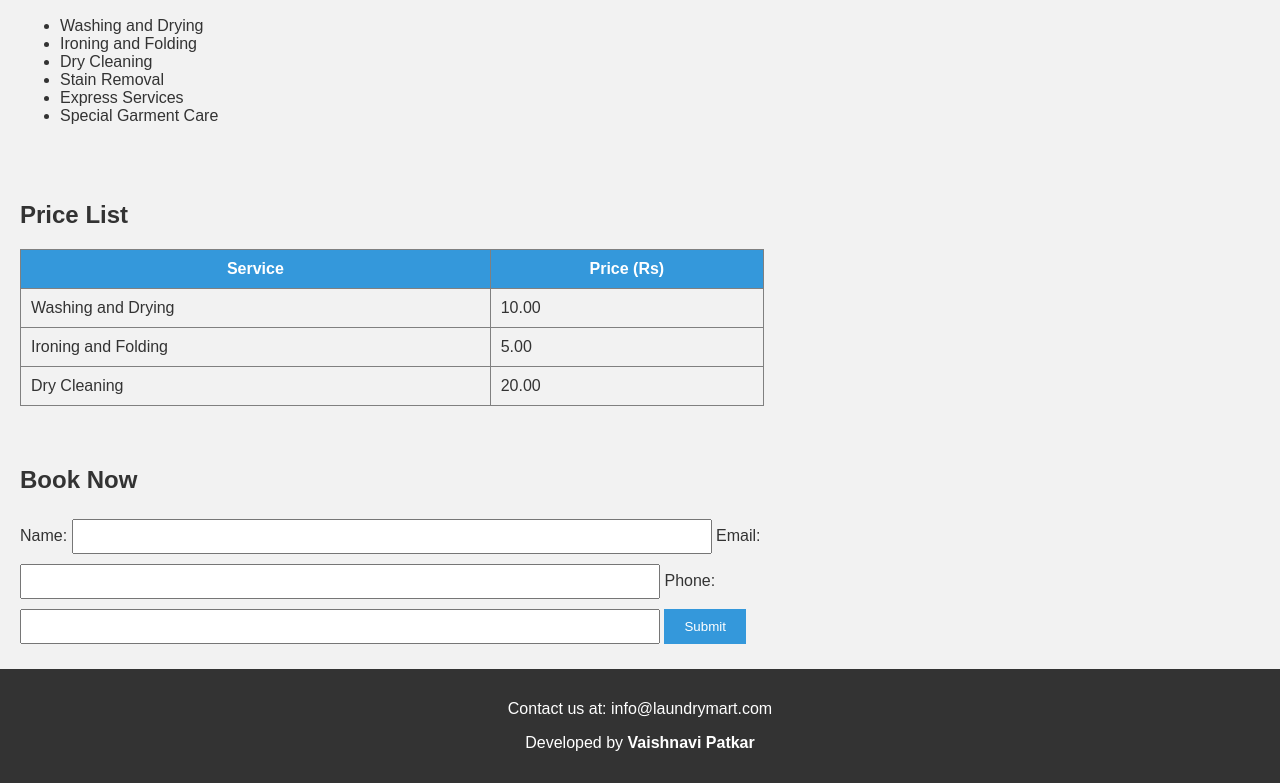
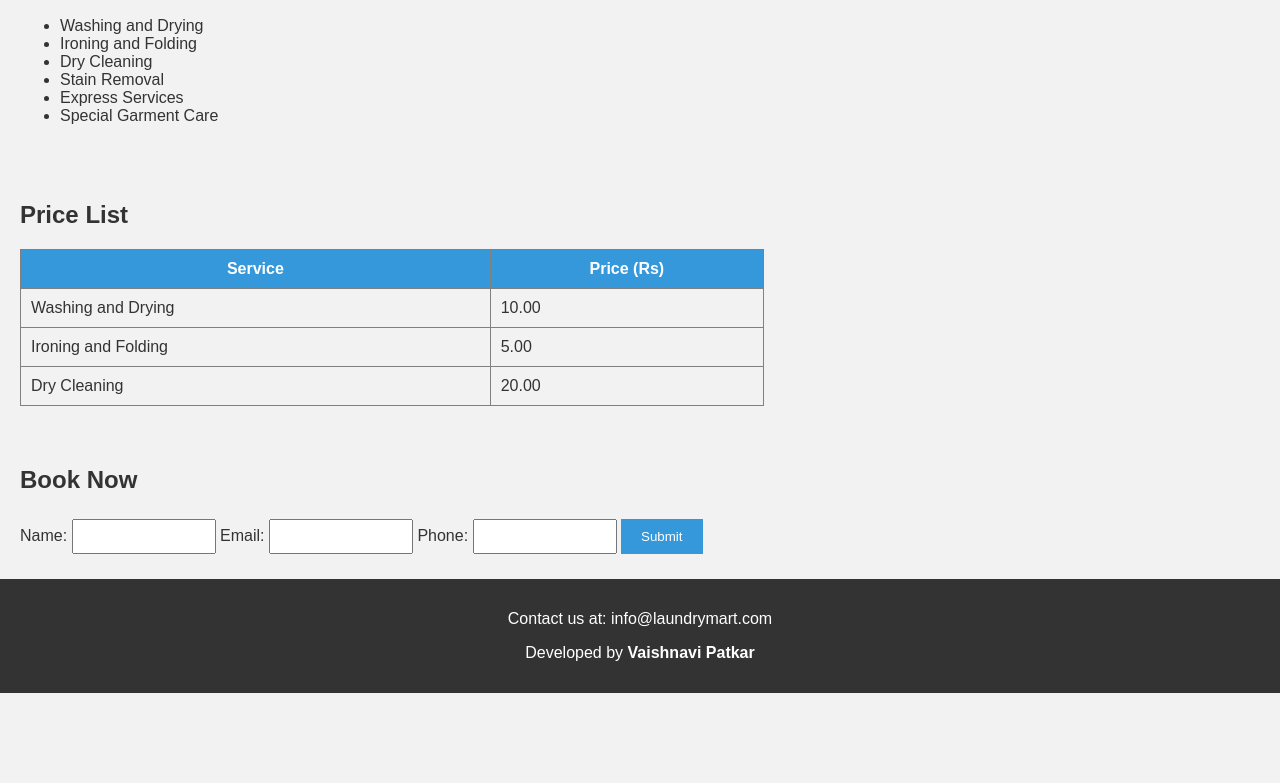
Before and after one commit to amit-patkar/tute-Assignments, a plain HTML site: page index.html in a window 1280 px wide. Shown: the part 716-1499 px from the top of the page. After the commit the page ends 1409 px from the top, so only its background shows below. Drawn offline with Linux system fonts and the light colour scheme.

Commit message:
Update index.html
made 10%

```diff
--- a/index.html
+++ b/index.html
@@ -72,13 +72,13 @@
         <h2>Book Now</h2>
         <form>
             <label for="name">Name:</label>
-            <input type="text" id="name" name="name" required style="width: 50%; padding: 8px; margin: 5px 0;">
+            <input type="text" id="name" name="name" required style="width: 10%; padding: 8px; margin: 5px 0;">
 
             <label for="email">Email:</label>
-            <input type="email" id="email" name="email" required style="width: 50%; padding: 8px; margin: 5px 0;">
+            <input type="email" id="email" name="email" required style="width: 10%; padding: 8px; margin: 5px 0;">
 
             <label for="phone">Phone:</label>
-            <input type="tel" id="phone" name="phone" required style="width: 50%; padding: 8px; margin: 5px 0;">
+            <input type="tel" id="phone" name="phone" required style="width: 10%; padding: 8px; margin: 5px 0;">
 
             <button type="submit" style="background-color: #3498db; color: white; padding: 10px 20px; border: none; cursor: pointer;">
                 Submit
```
